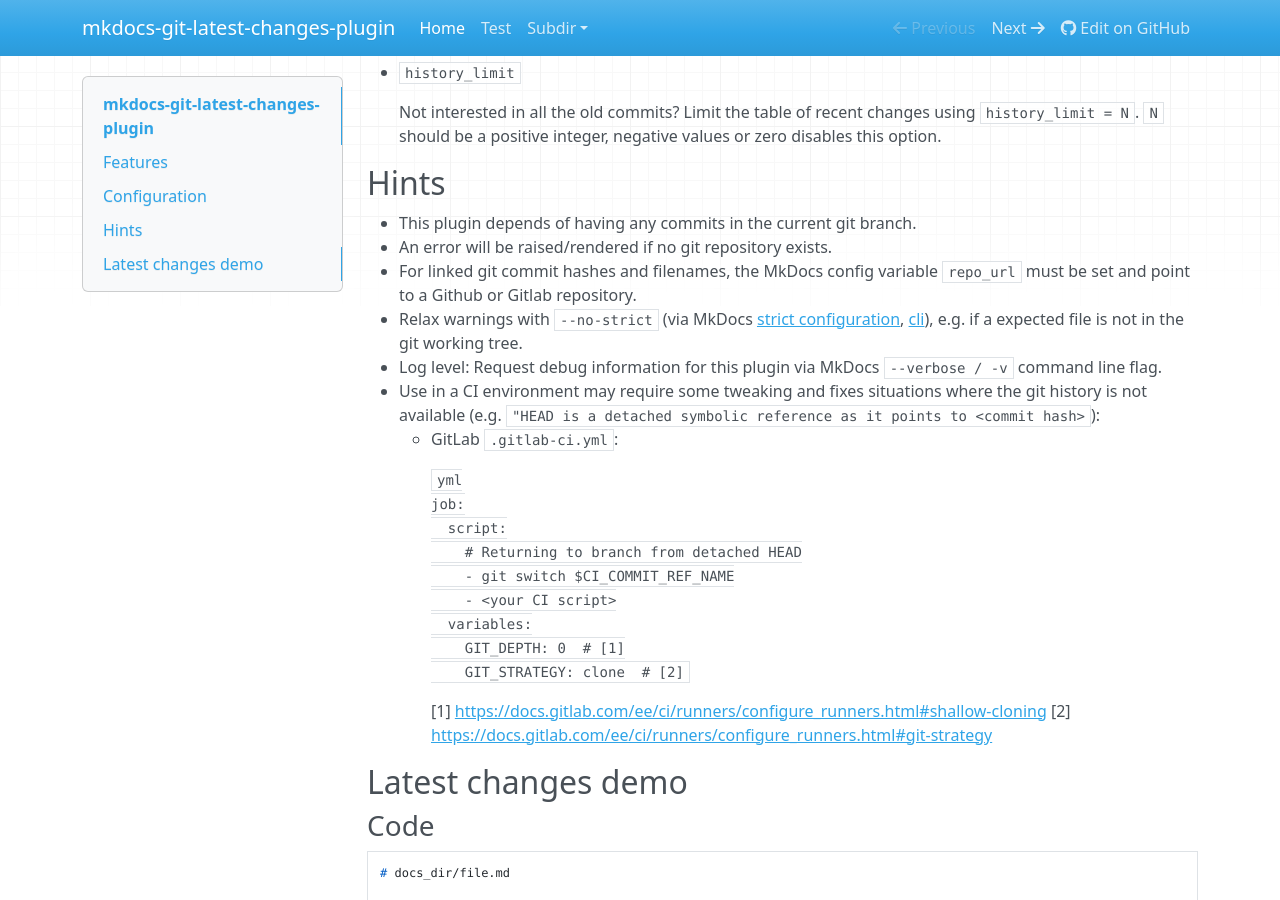
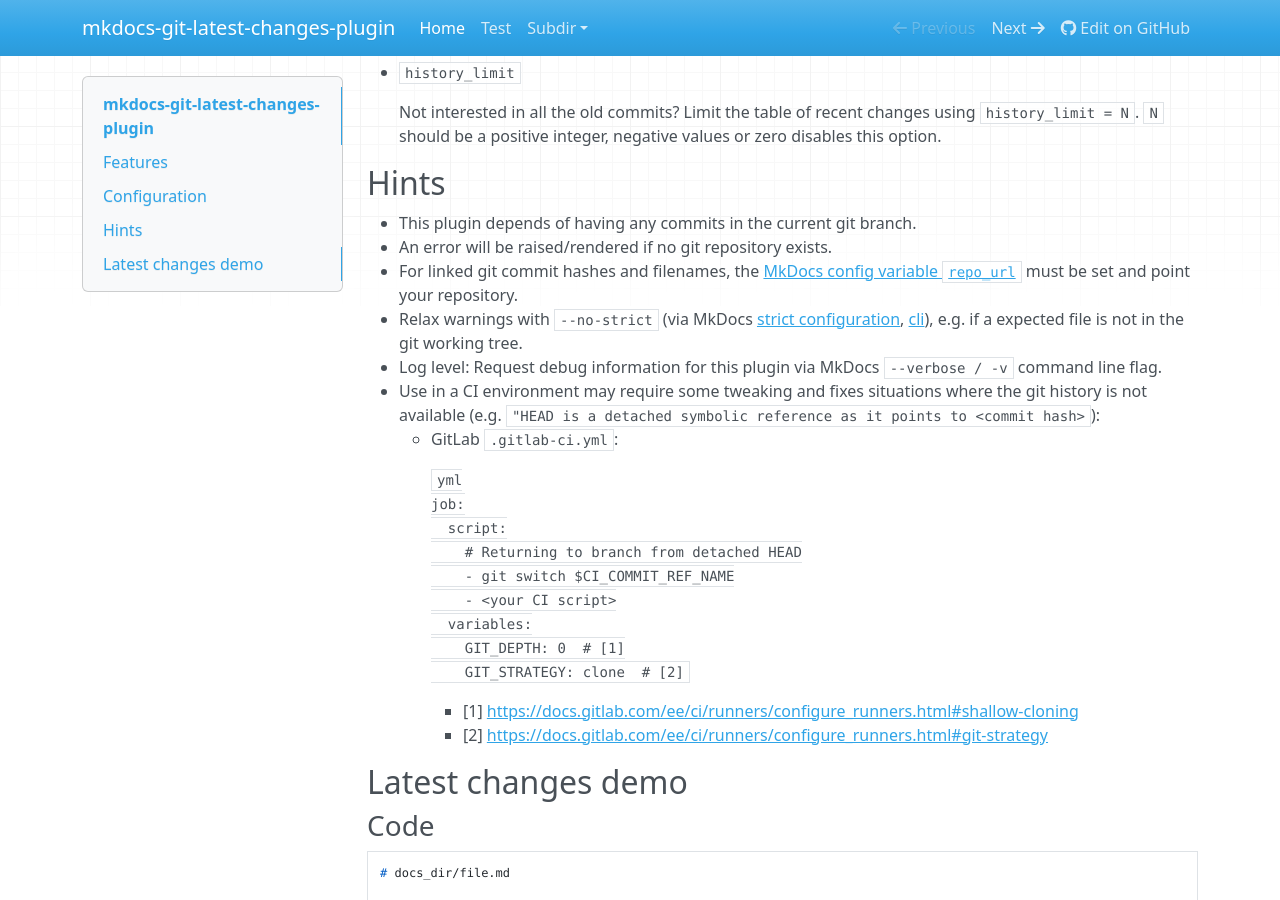
Before and after one commit to tombreit/mkdocs-git-latest-changes-plugin, an MkDocs documentation site: the page built from docs/index.md, in a window 1280 px wide and 900 px high, scrolled down 959 px. Built offline with MkDocs 1.6.1, drawn with Linux system fonts in a browser that asks for light colours; nearby versions of some CDN libraries.

Commit message:
Clarify that the configuration option `repo_url` is part of MkDocs and not this plugin.

````diff
--- a/docs/index.md
+++ b/docs/index.md
@@ -52,7 +52,7 @@
 
 - This plugin depends of having any commits in the current git branch.
 - An error will be raised/rendered if no git repository exists.
-- For linked git commit hashes and filenames, the MkDocs config variable `repo_url` must be set and point to a Github or Gitlab repository.
+- For linked git commit hashes and filenames, the [MkDocs config variable `repo_url`](https://www.mkdocs.org/user-guide/configuration/#repo_url) must be set and point your repository.
 - Relax warnings with `--no-strict` (via MkDocs [strict configuration](https://www.mkdocs.org/user-guide/configuration/#strict), [cli](https://www.mkdocs.org/user-guide/cli/)), e.g. if a expected file is not in the git working tree.
 - Log level: Request debug information for this plugin via MkDocs `--verbose / -v` command line flag.
 - Use in a CI environment may require some tweaking and fixes situations where the git history is not available (e.g. `"HEAD is a detached symbolic reference as it points to <commit hash>`):
@@ -69,8 +69,8 @@
             GIT_STRATEGY: clone  # [2]
         ```
 
-        [1] <https://docs.gitlab.com/ee/ci/runners/configure_runners.html#shallow-cloning>
-        [2] <https://docs.gitlab.com/ee/ci/runners/configure_runners.html#git-strategy>
+        - [1] <https://docs.gitlab.com/ee/ci/runners/configure_runners.html#shallow-cloning>
+        - [2] <https://docs.gitlab.com/ee/ci/runners/configure_runners.html#git-strategy>
 
 ## Latest changes demo
 
````
